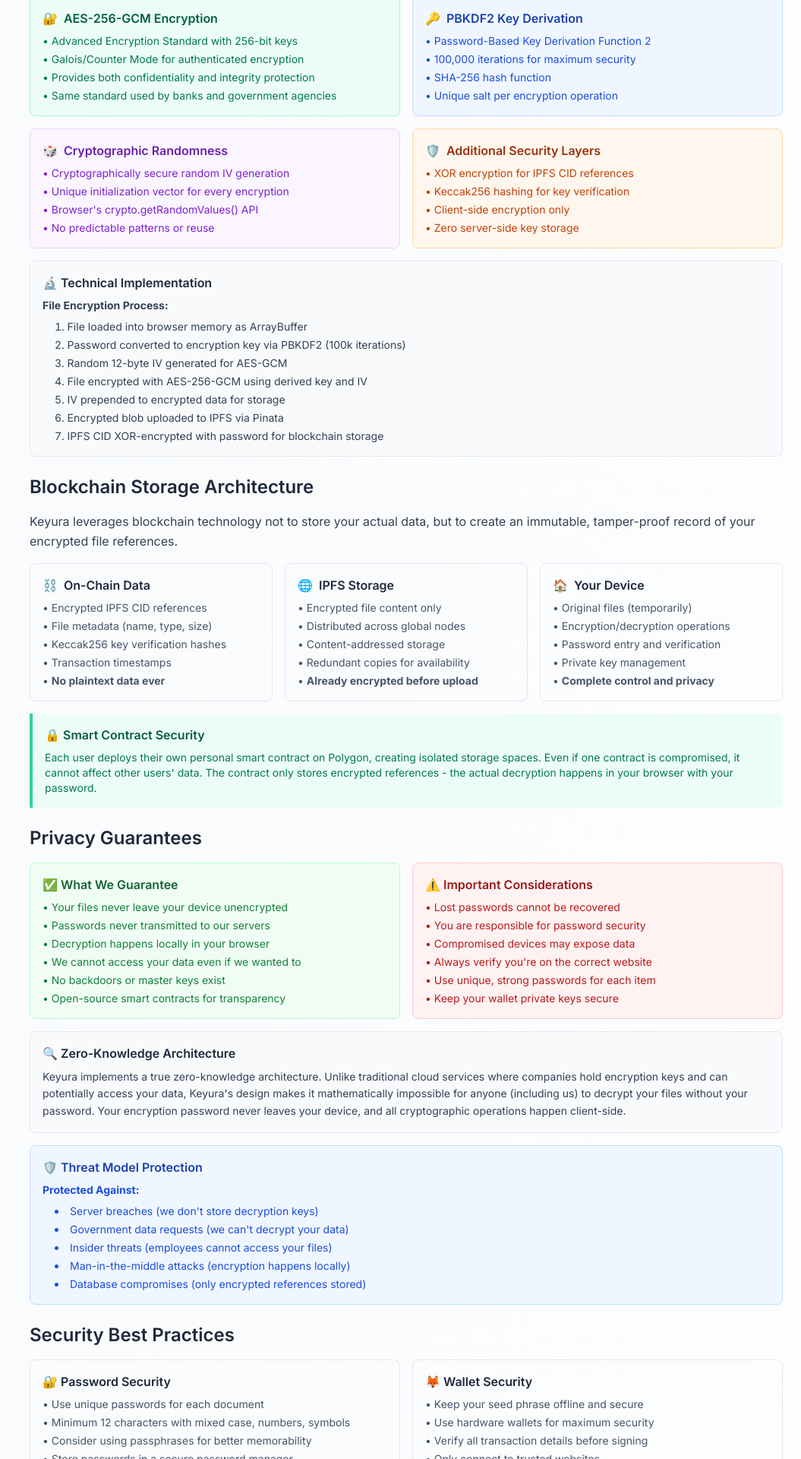
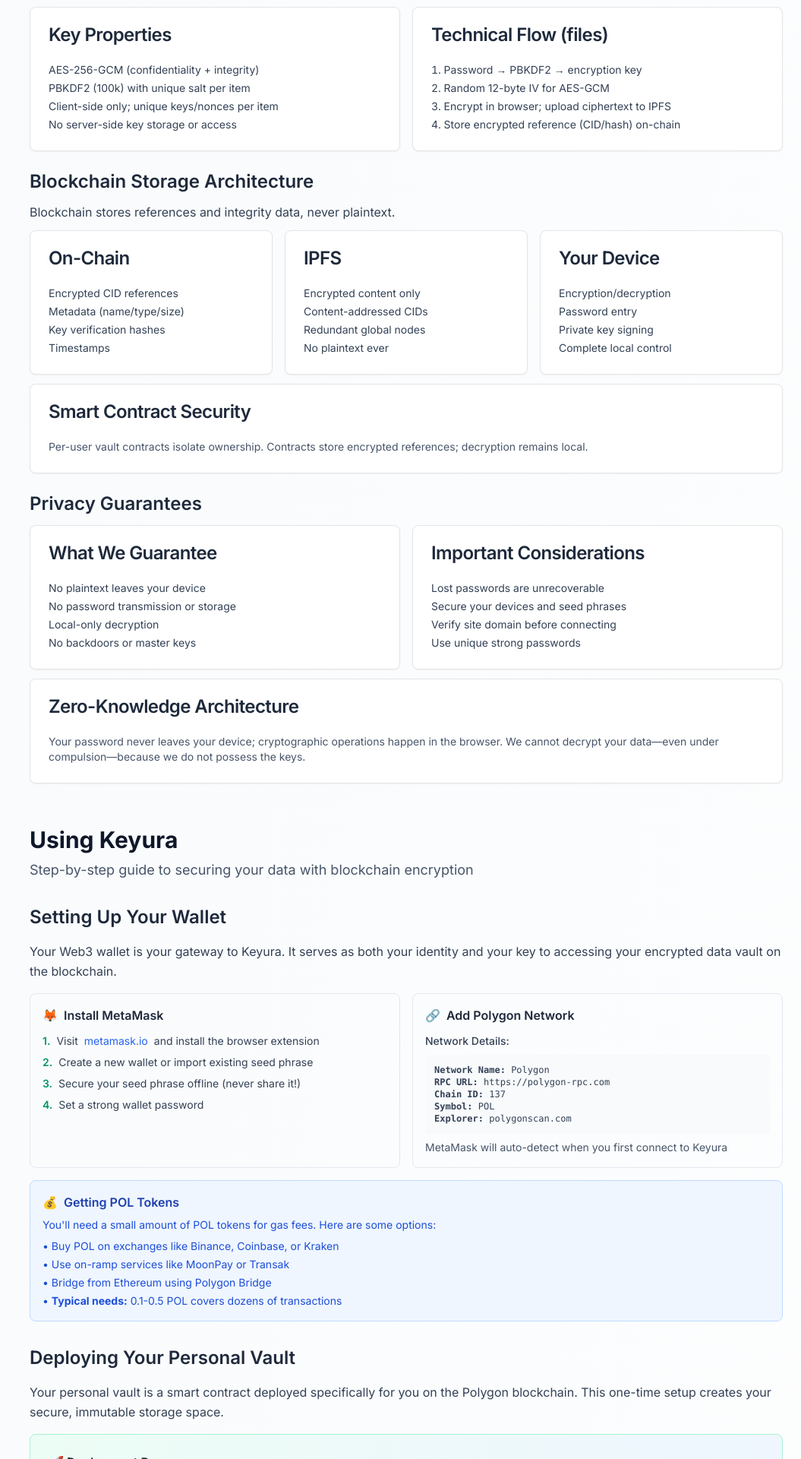
Before and after one commit to srivathsav004/keyura, a Next.js app: page /documentation in a window 1280 px wide. Shown: the part 1660-3580 px from the top of the page at 76% size, without its empty margins (225-1280 px from the left). Built offline with nearby package versions, Linux system fonts and the light colour scheme.

Commit message:
security update

```diff
--- a/app/documentation/security.tsx
+++ b/app/documentation/security.tsx
@@ -1,228 +1,146 @@
+import { Card, CardContent, CardHeader, CardTitle } from "@/components/ui/card";
+
 export default function Security() {
   return (
     <section id="security" className="space-y-8">
-      <div>
-        <h2 className="text-3xl font-bold text-slate-900 mb-2">Security</h2>
+      <div className="space-y-1">
+        <h2 className="text-3xl font-bold text-slate-900">Security</h2>
         <p className="text-lg text-slate-600">Military-grade encryption meets blockchain immutability</p>
       </div>
 
       <div className="space-y-6">
-        <div>
-          <h3 id="encryption" className="text-2xl font-semibold text-slate-800 mb-4">Encryption Standards</h3>
-          <div className="space-y-4">
-            <p className="text-slate-700 leading-relaxed">
-              Keyura implements bank-level encryption standards that are executed entirely in your browser,
-              ensuring your data is protected before it ever leaves your device.
-            </p>
-
-            <div className="grid gap-4 md:grid-cols-2">
-              <div className="bg-emerald-50 border border-emerald-200 rounded-lg p-4">
-                <h4 className="font-semibold text-emerald-800 mb-2 flex items-center gap-2">
-                  <span>🔐</span> AES-256-GCM Encryption
-                </h4>
-                <ul className="text-sm text-emerald-700 space-y-1">
-                  <li>• Advanced Encryption Standard with 256-bit keys</li>
-                  <li>• Galois/Counter Mode for authenticated encryption</li>
-                  <li>• Provides both confidentiality and integrity protection</li>
-                  <li>• Same standard used by banks and government agencies</li>
+        <div className="space-y-3">
+          <h3 id="encryption" className="text-2xl font-semibold text-slate-800">Encryption Standards</h3>
+          <p className="text-slate-700 leading-relaxed">
+            All cryptography is executed client-side before any upload. We use AES-256-GCM for authenticated encryption
+            and PBKDF2 (100k iterations) with per-item salt for key derivation. Random nonces/IVs are generated per
+            operation and stored with the ciphertext (never your password).
+          </p>
+          <div className="grid gap-4 md:grid-cols-2">
+            <Card>
+              <CardHeader>
+                <CardTitle className="text-slate-800">Key Properties</CardTitle>
+              </CardHeader>
+              <CardContent>
+                <ul className="text-sm text-slate-700 space-y-1">
+                  <li>AES-256-GCM (confidentiality + integrity)</li>
+                  <li>PBKDF2 (100k) with unique salt per item</li>
+                  <li>Client-side only; unique keys/nonces per item</li>
+                  <li>No server-side key storage or access</li>
                 </ul>
-              </div>
-
-              <div className="bg-blue-50 border border-blue-200 rounded-lg p-4">
-                <h4 className="font-semibold text-blue-800 mb-2 flex items-center gap-2">
-                  <span>🔑</span> PBKDF2 Key Derivation
-                </h4>
-                <ul className="text-sm text-blue-700 space-y-1">
-                  <li>• Password-Based Key Derivation Function 2</li>
-                  <li>• 100,000 iterations for maximum security</li>
-                  <li>• SHA-256 hash function</li>
-                  <li>• Unique salt per encryption operation</li>
-                </ul>
-              </div>
-
-              <div className="bg-purple-50 border border-purple-200 rounded-lg p-4">
-                <h4 className="font-semibold text-purple-800 mb-2 flex items-center gap-2">
-                  <span>🎲</span> Cryptographic Randomness
-                </h4>
-                <ul className="text-sm text-purple-700 space-y-1">
-                  <li>• Cryptographically secure random IV generation</li>
-                  <li>• Unique initialization vector for every encryption</li>
-                  <li>• Browser's crypto.getRandomValues() API</li>
-                  <li>• No predictable patterns or reuse</li>
-                </ul>
-              </div>
-
-              <div className="bg-orange-50 border border-orange-200 rounded-lg p-4">
-                <h4 className="font-semibold text-orange-800 mb-2 flex items-center gap-2">
-                  <span>🛡️</span> Additional Security Layers
-                </h4>
-                <ul className="text-sm text-orange-700 space-y-1">
-                  <li>• XOR encryption for IPFS CID references</li>
-                  <li>• Keccak256 hashing for key verification</li>
-                  <li>• Client-side encryption only</li>
-                  <li>• Zero server-side key storage</li>
-                </ul>
-              </div>
-            </div>
-
-            <div className="bg-slate-50 border border-slate-200 rounded-lg p-4">
-              <h4 className="font-semibold text-slate-800 mb-2">🔬 Technical Implementation</h4>
-              <div className="text-sm text-slate-700 space-y-2">
-                <p><strong>File Encryption Process:</strong></p>
-                <ol className="list-decimal list-inside space-y-1 ml-4">
-                  <li>File loaded into browser memory as ArrayBuffer</li>
-                  <li>Password converted to encryption key via PBKDF2 (100k iterations)</li>
-                  <li>Random 12-byte IV generated for AES-GCM</li>
-                  <li>File encrypted with AES-256-GCM using derived key and IV</li>
-                  <li>IV prepended to encrypted data for storage</li>
-                  <li>Encrypted blob uploaded to IPFS via Pinata</li>
-                  <li>IPFS CID XOR-encrypted with password for blockchain storage</li>
+              </CardContent>
+            </Card>
+            <Card>
+              <CardHeader>
+                <CardTitle className="text-slate-800">Technical Flow (files)</CardTitle>
+              </CardHeader>
+              <CardContent>
+                <ol className="list-decimal list-inside text-sm text-slate-700 space-y-1">
+                  <li>Password → PBKDF2 → encryption key</li>
+                  <li>Random 12-byte IV for AES-GCM</li>
+                  <li>Encrypt in browser; upload ciphertext to IPFS</li>
+                  <li>Store encrypted reference (CID/hash) on-chain</li>
                 </ol>
-              </div>
-            </div>
+              </CardContent>
+            </Card>
           </div>
         </div>
 
-        <div>
-          <h3 id="blockchain" className="text-2xl font-semibold text-slate-800 mb-4">Blockchain Storage Architecture</h3>
-          <div className="space-y-4">
-            <p className="text-slate-700 leading-relaxed">
-              Keyura leverages blockchain technology not to store your actual data, but to create an immutable,
-              tamper-proof record of your encrypted file references.
-            </p>
-
-            <div className="grid gap-4 md:grid-cols-3">
-              <div className="border border-slate-200 rounded-lg p-4">
-                <h4 className="font-semibold text-slate-800 mb-2 flex items-center gap-2">
-                  <span className="text-emerald-600">⛓️</span> On-Chain Data
-                </h4>
-                <ul className="text-sm text-slate-600 space-y-1">
-                  <li>• Encrypted IPFS CID references</li>
-                  <li>• File metadata (name, type, size)</li>
-                  <li>• Keccak256 key verification hashes</li>
-                  <li>• Transaction timestamps</li>
-                  <li>• <strong>No plaintext data ever</strong></li>
+        <div className="space-y-3">
+          <h3 id="blockchain" className="text-2xl font-semibold text-slate-800">Blockchain Storage Architecture</h3>
+          <p className="text-slate-700">Blockchain stores references and integrity data, never plaintext.</p>
+          <div className="grid gap-4 md:grid-cols-3">
+            <Card>
+              <CardHeader>
+                <CardTitle className="text-slate-800">On-Chain</CardTitle>
+              </CardHeader>
+              <CardContent>
+                <ul className="text-sm text-slate-700 space-y-1">
+                  <li>Encrypted CID references</li>
+                  <li>Metadata (name/type/size)</li>
+                  <li>Key verification hashes</li>
+                  <li>Timestamps</li>
                 </ul>
-              </div>
-
-              <div className="border border-slate-200 rounded-lg p-4">
-                <h4 className="font-semibold text-slate-800 mb-2 flex items-center gap-2">
-                  <span className="text-blue-600">🌐</span> IPFS Storage
-                </h4>
-                <ul className="text-sm text-slate-600 space-y-1">
-                  <li>• Encrypted file content only</li>
-                  <li>• Distributed across global nodes</li>
-                  <li>• Content-addressed storage</li>
-                  <li>• Redundant copies for availability</li>
-                  <li>• <strong>Already encrypted before upload</strong></li>
+              </CardContent>
+            </Card>
+            <Card>
+              <CardHeader>
+                <CardTitle className="text-slate-800">IPFS</CardTitle>
+              </CardHeader>
+              <CardContent>
+                <ul className="text-sm text-slate-700 space-y-1">
+                  <li>Encrypted content only</li>
+                  <li>Content-addressed CIDs</li>
+                  <li>Redundant global nodes</li>
+                  <li>No plaintext ever</li>
                 </ul>
-              </div>
-
-              <div className="border border-slate-200 rounded-lg p-4">
-                <h4 className="font-semibold text-slate-800 mb-2 flex items-center gap-2">
-                  <span className="text-purple-600">🏠</span> Your Device
-                </h4>
-                <ul className="text-sm text-slate-600 space-y-1">
-                  <li>• Original files (temporarily)</li>
-                  <li>• Encryption/decryption operations</li>
-                  <li>• Password entry and verification</li>
-                  <li>• Private key management</li>
-                  <li>• <strong>Complete control and privacy</strong></li>
+              </CardContent>
+            </Card>
+            <Card>
+              <CardHeader>
+                <CardTitle className="text-slate-800">Your Device</CardTitle>
+              </CardHeader>
+              <CardContent>
+                <ul className="text-sm text-slate-700 space-y-1">
+                  <li>Encryption/decryption</li>
+                  <li>Password entry</li>
+                  <li>Private key signing</li>
+                  <li>Complete local control</li>
                 </ul>
-              </div>
-            </div>
-
-            <div className="bg-emerald-50 border-l-4 border-emerald-400 p-4 rounded-r-lg">
-              <h4 className="font-semibold text-emerald-800 mb-2">🔒 Smart Contract Security</h4>
-              <p className="text-emerald-700 text-sm">
-                Each user deploys their own personal smart contract on Polygon, creating isolated storage spaces.
-                Even if one contract is compromised, it cannot affect other users' data. The contract only stores
-                encrypted references - the actual decryption happens in your browser with your password.
-              </p>
-            </div>
+              </CardContent>
+            </Card>
           </div>
+          <Card>
+            <CardHeader>
+              <CardTitle className="text-slate-800">Smart Contract Security</CardTitle>
+            </CardHeader>
+            <CardContent>
+              <p className="text-sm text-slate-600">Per-user vault contracts isolate ownership. Contracts store encrypted references; decryption remains local.</p>
+            </CardContent>
+          </Card>
         </div>
 
-        <div>
-          <h3 id="privacy" className="text-2xl font-semibold text-slate-800 mb-4">Privacy Guarantees</h3>
-          <div className="space-y-4">
-            <div className="grid gap-4 md:grid-cols-2">
-              <div className="bg-green-50 border border-green-200 rounded-lg p-4">
-                <h4 className="font-semibold text-green-800 mb-2">✅ What We Guarantee</h4>
-                <ul className="text-sm text-green-700 space-y-1">
-                  <li>• Your files never leave your device unencrypted</li>
-                  <li>• Passwords never transmitted to our servers</li>
-                  <li>• Decryption happens locally in your browser</li>
-                  <li>• We cannot access your data even if we wanted to</li>
-                  <li>• No backdoors or master keys exist</li>
-                  <li>• Open-source smart contracts for transparency</li>
+        <div className="space-y-3">
+          <h3 id="privacy" className="text-2xl font-semibold text-slate-800">Privacy Guarantees</h3>
+          <div className="grid gap-4 md:grid-cols-2">
+            <Card>
+              <CardHeader>
+                <CardTitle className="text-slate-800">What We Guarantee</CardTitle>
+              </CardHeader>
+              <CardContent>
+                <ul className="text-sm text-slate-700 space-y-1">
+                  <li>No plaintext leaves your device</li>
+                  <li>No password transmission or storage</li>
+                  <li>Local-only decryption</li>
+                  <li>No backdoors or master keys</li>
                 </ul>
-              </div>
-
-              <div className="bg-red-50 border border-red-200 rounded-lg p-4">
-                <h4 className="font-semibold text-red-800 mb-2">⚠️ Important Considerations</h4>
-                <ul className="text-sm text-red-700 space-y-1">
-                  <li>• Lost passwords cannot be recovered</li>
-                  <li>• You are responsible for password security</li>
-                  <li>• Compromised devices may expose data</li>
-                  <li>• Always verify you're on the correct website</li>
-                  <li>• Use unique, strong passwords for each item</li>
-                  <li>• Keep your wallet private keys secure</li>
+              </CardContent>
+            </Card>
+            <Card>
+              <CardHeader>
+                <CardTitle className="text-slate-800">Important Considerations</CardTitle>
+              </CardHeader>
+              <CardContent>
+                <ul className="text-sm text-slate-700 space-y-1">
+                  <li>Lost passwords are unrecoverable</li>
+                  <li>Secure your devices and seed phrases</li>
+                  <li>Verify site domain before connecting</li>
+                  <li>Use unique strong passwords</li>
                 </ul>
-              </div>
-            </div>
-
-            <div className="bg-slate-50 border border-slate-200 rounded-lg p-4">
-              <h4 className="font-semibold text-slate-800 mb-2">🔍 Zero-Knowledge Architecture</h4>
-              <p className="text-slate-700 text-sm leading-relaxed">
-                Keyura implements a true zero-knowledge architecture. Unlike traditional cloud services where companies
-                hold encryption keys and can potentially access your data, Keyura's design makes it mathematically
-                impossible for anyone (including us) to decrypt your files without your password. Your encryption
-                password never leaves your device, and all cryptographic operations happen client-side.
+              </CardContent>
+            </Card>
+          </div>
+          <Card>
+            <CardHeader>
+              <CardTitle className="text-slate-800">Zero-Knowledge Architecture</CardTitle>
+            </CardHeader>
+            <CardContent>
+              <p className="text-sm text-slate-600">
+                Your password never leaves your device; cryptographic operations happen in the browser. We cannot decrypt your
+                data—even under compulsion—because we do not possess the keys.
               </p>
-            </div>
-
-            <div className="bg-blue-50 border border-blue-200 rounded-lg p-4">
-              <h4 className="font-semibold text-blue-800 mb-2">🛡️ Threat Model Protection</h4>
-              <div className="text-sm text-blue-700 space-y-2">
-                <p><strong>Protected Against:</strong></p>
-                <ul className="list-disc list-inside space-y-1 ml-4">
-                  <li>Server breaches (we don't store decryption keys)</li>
-                  <li>Government data requests (we can't decrypt your data)</li>
-                  <li>Insider threats (employees cannot access your files)</li>
-                  <li>Man-in-the-middle attacks (encryption happens locally)</li>
-                  <li>Database compromises (only encrypted references stored)</li>
-                </ul>
-              </div>
-            </div>
-          </div>
-        </div>
-
-        <div>
-          <h3 id="best-practices" className="text-2xl font-semibold text-slate-800 mb-4">Security Best Practices</h3>
-          <div className="grid gap-4 md:grid-cols-2">
-            <div className="border border-slate-200 rounded-lg p-4">
-              <h4 className="font-semibold text-slate-800 mb-2">🔐 Password Security</h4>
-              <ul className="text-sm text-slate-600 space-y-1">
-                <li>• Use unique passwords for each document</li>
-                <li>• Minimum 12 characters with mixed case, numbers, symbols</li>
-                <li>• Consider using passphrases for better memorability</li>
-                <li>• Store passwords in a secure password manager</li>
-                <li>• Never share passwords with anyone</li>
-              </ul>
-            </div>
-
-            <div className="border border-slate-200 rounded-lg p-4">
-              <h4 className="font-semibold text-slate-800 mb-2">🦊 Wallet Security</h4>
-              <ul className="text-sm text-slate-600 space-y-1">
-                <li>• Keep your seed phrase offline and secure</li>
-                <li>• Use hardware wallets for maximum security</li>
-                <li>• Verify all transaction details before signing</li>
-                <li>• Only connect to trusted websites</li>
-                <li>• Regularly update your wallet software</li>
-              </ul>
-            </div>
-          </div>
+            </CardContent>
+          </Card>
         </div>
       </div>
     </section>
```
